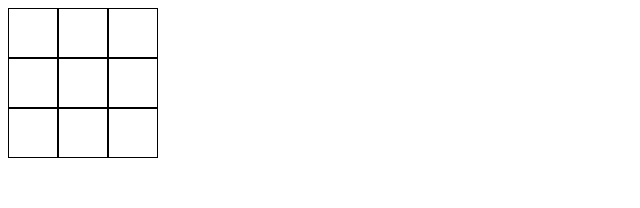
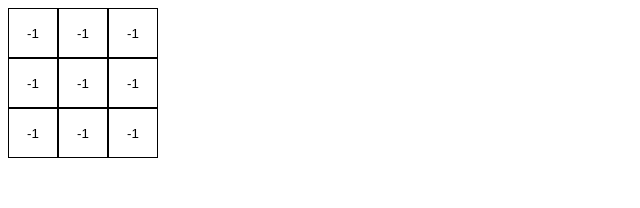
Before and after one commit to wspwebben/tictactoe, a Vue app: page / in a window 1280 px wide. Shown: the top 208 px of the page, without its empty margins (0-640 px from the left). Built offline with nearby package versions, Linux system fonts and the light colour scheme.

Commit message:
made main game logic

```diff
--- a/src/components/Cell.vue
+++ b/src/components/Cell.vue
@@ -5,18 +5,27 @@
 </template>
 
 <script>
+import { getCoordinates } from '../core/logic';
+
 export default {
   props: {
     value: {
-      type: String,
+      type: Number,
       required: true,
+    },
+    address: {
+      type: Number,
+      required: true,
+    },
+  },
+  computed: {
+    coords() {
+      return getCoordinates(this.address);
     },
   },
   methods: {
     handleClick() {
-      if (this.value !== '') return;
-
-      this.$emit('cell-clicked');
+      this.$emit('clicked-cell', this.coords);
     },
   },
 };
--- a/src/components/Field.vue
+++ b/src/components/Field.vue
@@ -1,15 +1,14 @@
 <template>
   <div class="field">
-    <div class="field__row" v-for="(row, y) in field" :key="y">
-      <Cell class="field__button"
-            v-for="(col, x) in row"
-            :key="x"
-            :value="col"
-            @cell-clicked="handleCellClick([row, col])"
-      >
-        {{ x }} / {{ y }}
-      </Cell>
-    </div>
+    <Cell class="field__cell"
+        v-for="(cell, index) in field"
+        :key="index"
+        :address="index"
+        :value="cell"
+        @clicked-cell="handleCellClick"
+    >
+      {{ index }}
+    </Cell>
   </div>
 </template>
 
@@ -23,27 +22,28 @@ export default {
       required: true,
     },
   },
+  methods: {
+    handleCellClick(cell) {
+      this.$emit('clicked-cell', cell);
+    },
+  },
   components: {
     Cell,
   },
 };
 </script>
 
-<style lang="scss" scoped>
+<style lang="scss">
   .field {
-    display: block;
+    display: grid;
+    grid-template-columns: repeat(3, 50px);
+    grid-template-rows: repeat(3, 50px);
 
-    &__row {
-      display: flex;
-      flex-wrap: wrap;
-    }
-
-    &__button {
-      width: 50px;
-      height: 50px;
+    &__cell {
       border: 1px solid #000;
       padding: 0;
       background-color: transparent;
+      cursor: pointer;
     }
   }
 </style>
--- a/src/components/Game.vue
+++ b/src/components/Game.vue
@@ -1,7 +1,7 @@
 <template>
   <div class="game">
     <Field :field="field"
-
+      @clicked-cell="handleCellClick"
     />
   </div>
 </template>
@@ -9,30 +9,40 @@
 <script>
 import Field from './Field.vue';
 
+import {
+  createField,
+  makeMove,
+  checkWinner,
+  getNextPlayer,
+} from '../core/logic';
+
+import { NO_WINNER } from '../core/consts';
+
 export default {
-  props: {
-    size: {
-      type: Number,
-      default: 3,
-    },
-  },
   data() {
     return {
       field: [],
+      currentPlayer: 0,
     };
   },
   methods: {
-    handleCellClick([row, col]) {
-      this.field[row][col] = 'x';
+    handleCellClick(cell) {
+      this.field = makeMove(this.field, cell, this.currentPlayer);
+      const { winner } = checkWinner(this.field, this.currentPlayer);
+
+      if (winner !== NO_WINNER) {
+        // eslint-disable-next-line
+        console.log(`Winner is ${winner + 1} player!`);
+      }
+
+      this.currentPlayer = getNextPlayer(this.currentPlayer);
     },
   },
   components: {
     Field,
   },
   mounted() {
-    this.field = new Array(this.size)
-      .fill()
-      .map(() => new Array(this.size).fill(''));
+    this.field = createField();
   },
 };
 </script>
--- a/src/core/consts.js
+++ b/src/core/consts.js
@@ -1,2 +1,6 @@
 export const FIELD_SIZE = 3;
 export const ROW_TO_WIN = 3;
+export const MAX_PLAYERS = 2;
+
+export const EMPTY_CELL = -1;
+export const NO_WINNER = -1;
--- /dev/null
+++ b/src/core/logic.js
@@ -0,0 +1,93 @@
+import { FIELD_SIZE, EMPTY_CELL, MAX_PLAYERS } from './consts';
+
+function getCellAddress({ x, y }) {
+  return FIELD_SIZE * y + x;
+}
+
+export function getCoordinates(address) {
+  const x = address % FIELD_SIZE;
+  const y = (address - x) / FIELD_SIZE;
+  return { x, y };
+}
+
+function getCell(field, cell) {
+  return field[getCellAddress(cell)];
+}
+
+export function createField(fieldSize = FIELD_SIZE) {
+  return new Array(fieldSize * fieldSize).fill(EMPTY_CELL);
+
+  // return Array.from(
+  //   { length: fieldSize },
+  //   () => new Array(fieldSize).fill('')
+  // );
+}
+
+export function makeMove(field, { x, y }, player) {
+  const cellIndex = getCellAddress({ x, y });
+  return field.map((cell, index) => (cellIndex === index ? player : cell));
+}
+
+export function getNextPlayer(currentPlayer) {
+  return (currentPlayer + 1) % MAX_PLAYERS;
+}
+
+export function checkWinner(field, player) {
+  const countHelper = cell => Number(getCell(field, cell) === player);
+  const checkHelper = counter => counter === FIELD_SIZE;
+  const lastCell = FIELD_SIZE - 1;
+
+  let diagCount = 0;
+  let addCount = 0;
+
+  for (let y = 0; y < FIELD_SIZE; y += 1) {
+    let rowCount = 0;
+    let colCount = 0;
+
+    for (let x = 0; x < FIELD_SIZE; x += 1) {
+      rowCount += countHelper({ x, y });
+      colCount += countHelper({ x: y, y: x });
+    }
+
+    if (checkHelper(rowCount)) {
+      return {
+        start: { x: 0, y },
+        end: { x: lastCell, y },
+        winner: player,
+      };
+    }
+
+    if (checkHelper(colCount)) {
+      return {
+        start: { x: y, y: 0 },
+        end: { x: y, lastCell },
+        winner: player,
+      };
+    }
+
+    diagCount += countHelper({ x: y, y });
+    addCount += countHelper({ x: lastCell - y, y });
+  }
+
+  if (checkHelper(diagCount)) {
+    return {
+      start: { x: 0, y: 0 },
+      end: { x: lastCell, y: lastCell },
+      winner: player,
+    };
+  }
+
+  if (checkHelper(addCount)) {
+    return {
+      start: { x: FIELD_SIZE, y: 0 },
+      end: { x: 0, y: FIELD_SIZE },
+      winner: player,
+    };
+  }
+
+  return {
+    start: {},
+    end: {},
+    winner: -1,
+  };
+}
```
